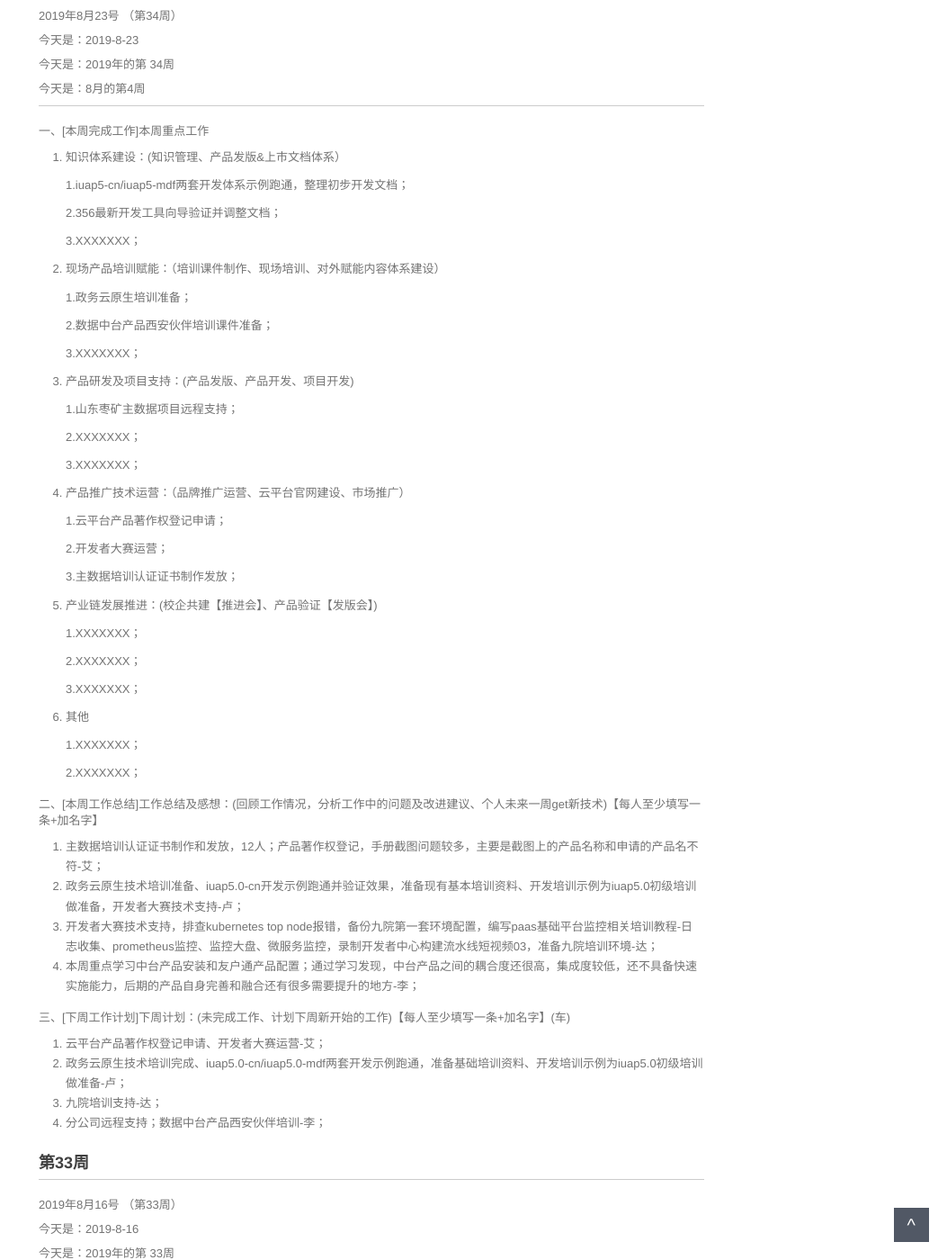
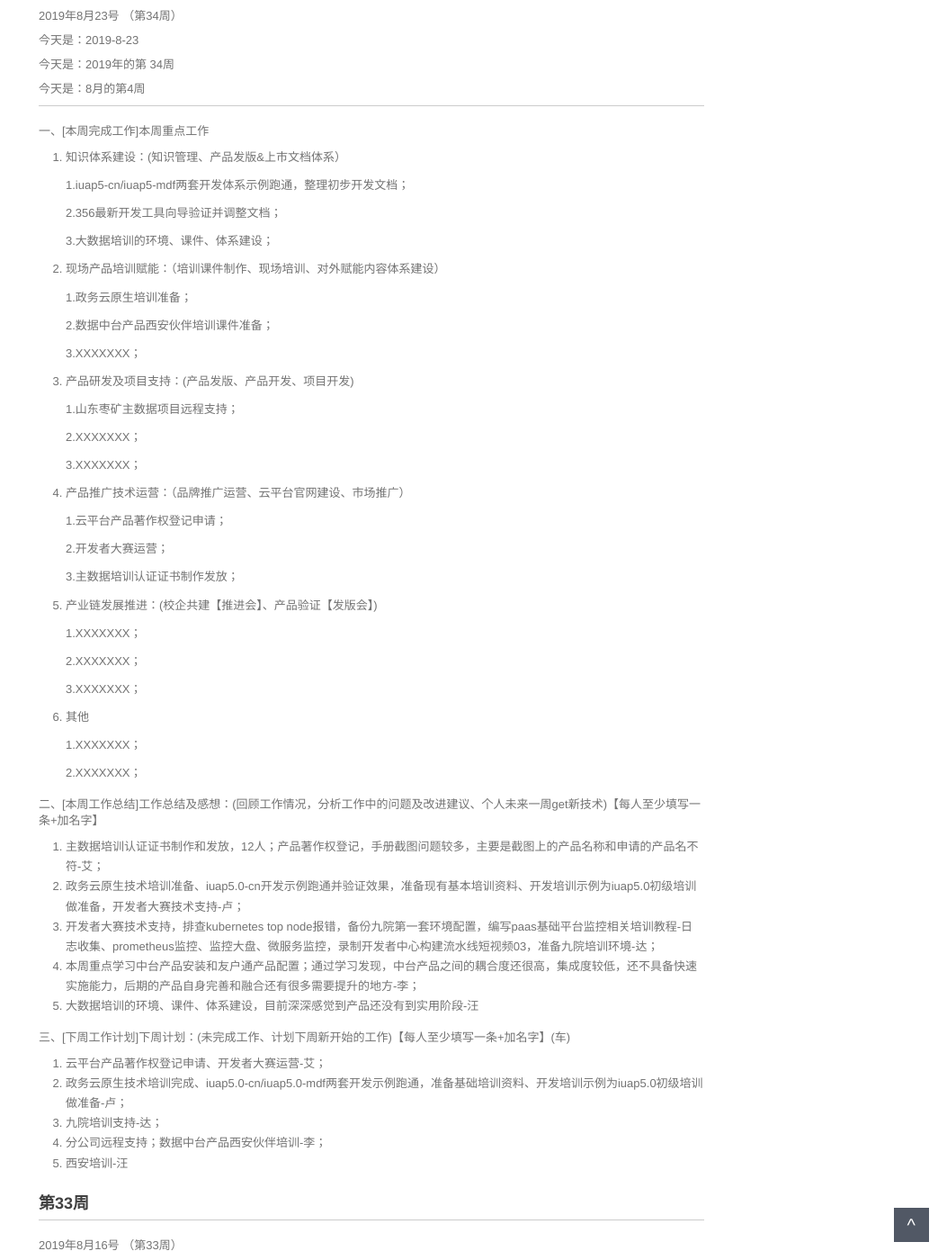
Before and after one commit to walllFlower/blog, a Jekyll site: the page built from _posts/2018-07-17-day_report_cxz.md, in a window 1280 px wide and 1400 px high, scrolled down 372 px. Shown: the whole window at 90% size, without its empty margins (227-1280 px from the left). Built offline with Jekyll 4.4.1, drawn with Linux system fonts in a browser that asks for light colours; comment, search, counter and statistics services are not loaded.

Commit message:
Update 2018-07-17-day_report_cxz.md

```diff
--- a/_posts/2018-07-17-day_report_cxz.md
+++ b/_posts/2018-07-17-day_report_cxz.md
@@ -30,7 +30,7 @@ categories: 技术运营工作周报
 
     2.356最新开发工具向导验证并调整文档；
 
-    3.XXXXXXX；
+    3.大数据培训的环境、课件、体系建设；
 
 2. 现场产品培训赋能：（培训课件制作、现场培训、对外赋能内容体系建设）
 
@@ -77,6 +77,7 @@ categories: 技术运营工作周报
 2. 政务云原生技术培训准备、iuap5.0-cn开发示例跑通并验证效果，准备现有基本培训资料、开发培训示例为iuap5.0初级培训做准备，开发者大赛技术支持-卢；
 3. 开发者大赛技术支持，排查kubernetes top node报错，备份九院第一套环境配置，编写paas基础平台监控相关培训教程-日志收集、prometheus监控、监控大盘、微服务监控，录制开发者中心构建流水线短视频03，准备九院培训环境-达；
 4. 本周重点学习中台产品安装和友户通产品配置；通过学习发现，中台产品之间的耦合度还很高，集成度较低，还不具备快速实施能力，后期的产品自身完善和融合还有很多需要提升的地方-李；
+5. 大数据培训的环境、课件、体系建设，目前深深感觉到产品还没有到实用阶段-汪
 
 三、[下周工作计划]下周计划：(未完成工作、计划下周新开始的工作)【每人至少填写一条+加名字】(车)
 
@@ -84,6 +85,7 @@ categories: 技术运营工作周报
 2. 政务云原生技术培训完成、iuap5.0-cn/iuap5.0-mdf两套开发示例跑通，准备基础培训资料、开发培训示例为iuap5.0初级培训做准备-卢；
 3. 九院培训支持-达；
 4. 分公司远程支持；数据中台产品西安伙伴培训-李；
+5. 西安培训-汪
 
 
 
```
